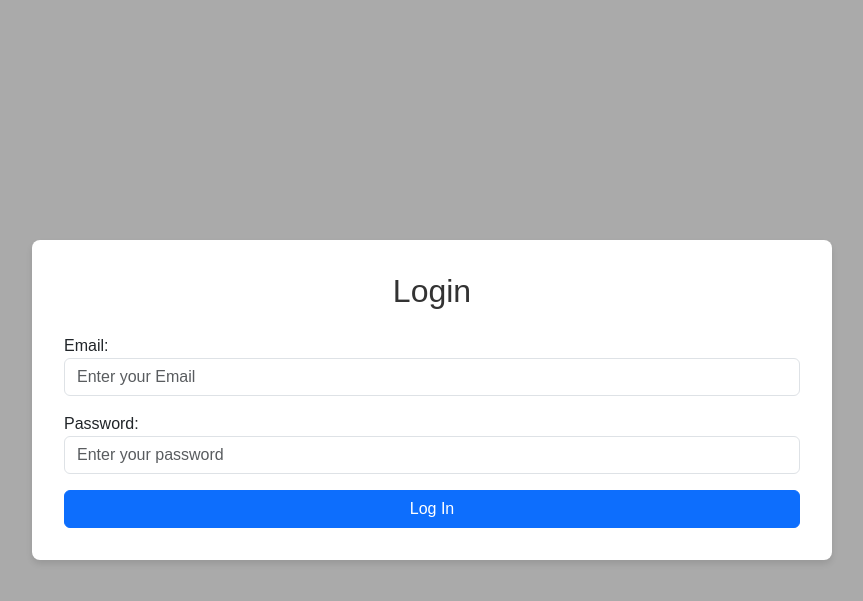
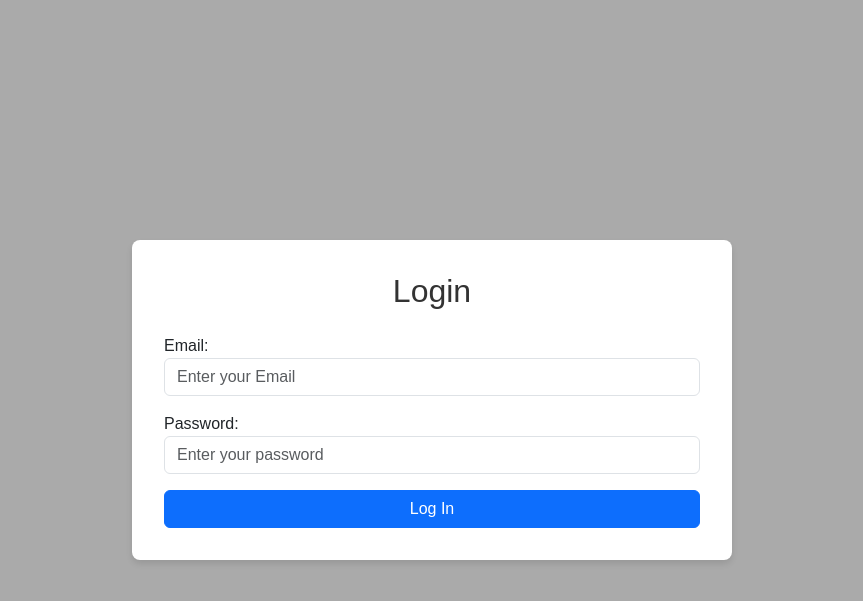
Before and after one commit to sandeshpd/cloudmart-ecommerce, a Django app: page /users/login/ in a window 1280 px wide. Shown: the top 601 px of the page, without its empty margins (208-1071 px from the left). Run offline with Django 5.2, Linux system fonts and the light colour scheme; parts of the project's set-up code (start-up, migrations or seed data) failed here and were passed over.

Commit message:
work in progress

```diff
--- a/addresses/templates/addresses/add_address.html
+++ b/addresses/templates/addresses/add_address.html
@@ -8,6 +8,7 @@
     <title>Add your news address</title>
 </head>
 <body>
+    <!-- TODO: Nice styling of Add Address form -->
     <h1>User will be provided form to add address here.</h1>
     <form method="post">
         {% csrf_token %}
--- a/addresses/templates/addresses/address_list.html
+++ b/addresses/templates/addresses/address_list.html
@@ -7,6 +7,8 @@
     <title>Address</title>
 </head>
 <body>
+    <!-- TODO: Logic to show address list. Single user can have multiple addresses.
+     Only addresses associated with logged in User shall appear. -->
     <h1>Default Address of user.</h1>
     <h2>If user has multiple addresses, the default one is marked with default keyword or some color
         out of addresses list.</h2>
--- a/products/templates/products/product_list.html
+++ b/products/templates/products/product_list.html
@@ -9,8 +9,7 @@
     <title>Products List</title>
 </head>
 <body>
-    <!-- TODO: Make this page nice and interactive. Products available in inventory
-     will be shown here. Add logic to show Products. -->
+    <!-- TODO: Add "Back to Home" link/button. -->
     <div class="container text-center mt-5">
         {% if products %}
         <div class="row justify-content-center">
@@ -20,7 +19,6 @@
                     <h2 class="product-name">{{ product.name }}</h2>
                     <p class="product-price">{{ product.price }}</p>
                     <p class="product-stock">In stock: {{ product.stock }}</p>
-                    <!-- TODO: Add link that'd redirect user to product details page. -->
                     <a href="{% url 'products:detail' product.id %}" class="btn btn-primary">
                         View details
                     </a>
--- a/users/static/css/login.css
+++ b/users/static/css/login.css
@@ -22,7 +22,7 @@ body {
     border-radius: 8px;
     box-shadow: 0 4px 6px rgba(0, 0, 0, 0.1); /* Subtle shadow for depth */
     width: 100%;
-    max-width: 800px;
+    max-width: 600px;
 }
 
 h2 {
```
